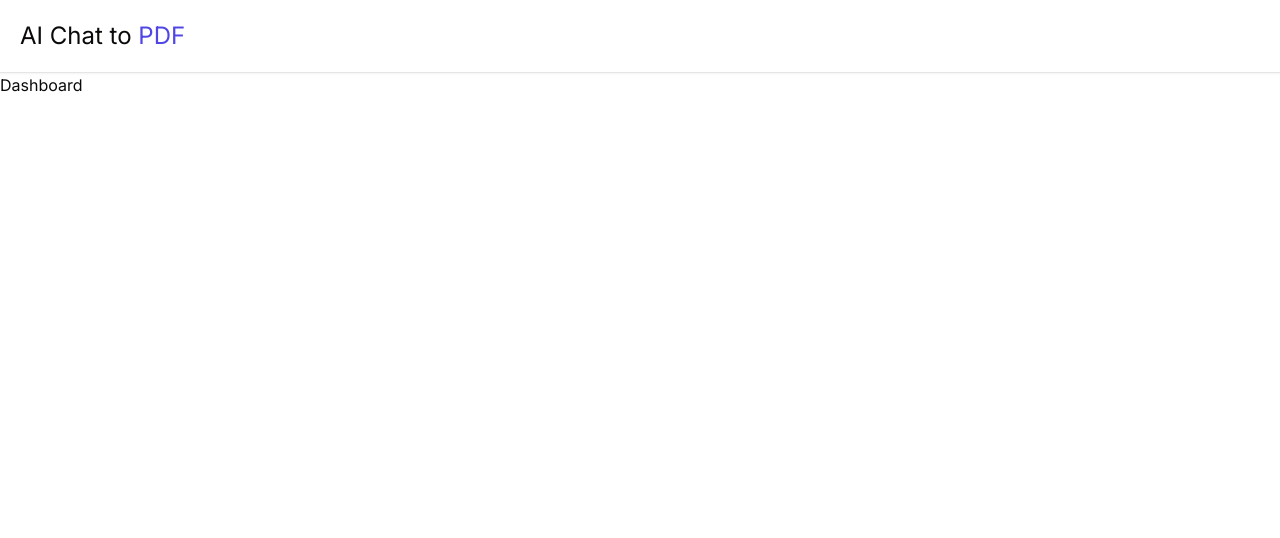
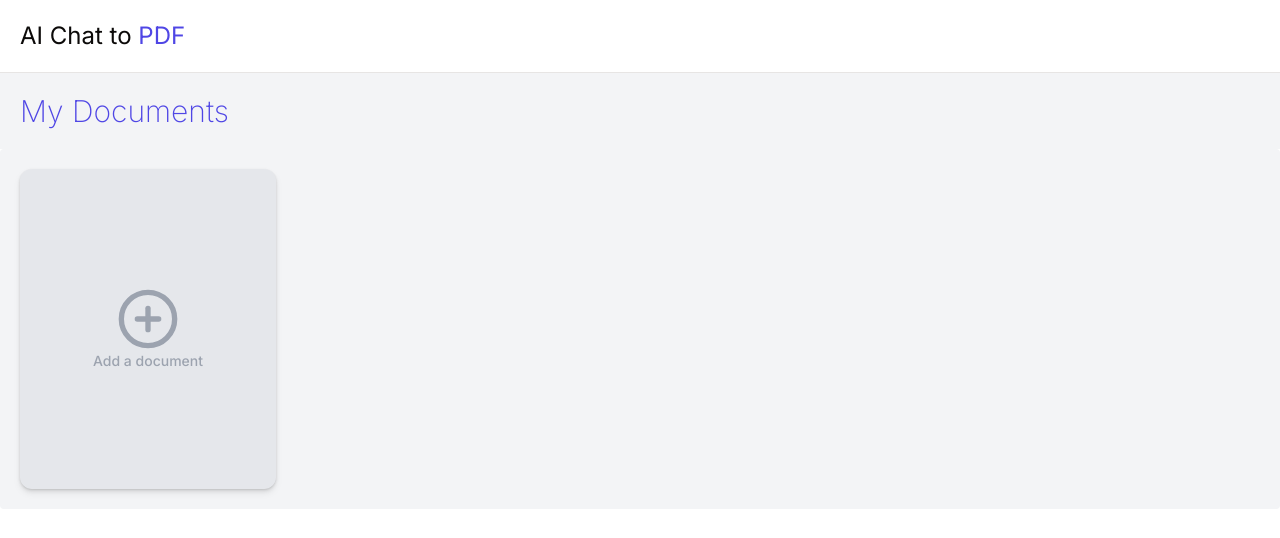
Before and after one commit to adamiku/ai-chat-with-pdf, a Next.js app: page /dashboard in a window 1280 px wide. Shown: the top 538 px of the page. Built offline with nearby package versions, Linux system fonts and the light colour scheme; no server answers.

Commit message:
feat(): add dashboard

```diff
--- a/app/dashboard/page.tsx
+++ b/app/dashboard/page.tsx
@@ -1,5 +1,16 @@
+import Documents from "@/components/Documents";
+
+export const dynamic = "force-dynamic";
+
 function Dashboard() {
-  return <div>Dashboard</div>;
+  return (
+    <div className="h-full max-w-7xl mx-auto">
+      <h1 className="text-3xl p-5 bg-gray-100 font-extralight text-indigo-600">
+        My Documents
+      </h1>
+
+      <Documents />
+    </div>
+  );
 }
-
 export default Dashboard;
--- /dev/null
+++ b/components/Documents.tsx
@@ -0,0 +1,11 @@
+import PlaceholderDocument from "./PlaceholderDocument";
+
+function Documents() {
+  return (
+    <div className="flex flex-wrap p-5 bg-gray-100 justify-center lg:justify-start rounded-sm gap-5 max-w-7xl mx-auto">
+      <PlaceholderDocument />
+    </div>
+  );
+}
+
+export default Documents;
--- /dev/null
+++ b/components/PlaceholderDocument.tsx
@@ -0,0 +1,25 @@
+"use client";
+
+import { PlusCircleIcon } from "lucide-react";
+import { useRouter } from "next/navigation";
+import { Button } from "./ui/button";
+
+function PlaceholderDocument() {
+  const router = useRouter();
+
+  const handleClick = () => {
+    // check if user is free tier and if they are over the file limit, push to the update page
+    router.push(`/dashboard/upload`);
+  };
+  return (
+    <Button
+      onClick={handleClick}
+      className="flex flex-col items-center w-64 h-80 rounded-xl bg-gray-200 drop-shadow-md text-gray-400"
+    >
+      <PlusCircleIcon className="h-16 w-16" />
+      <p>Add a document</p>
+    </Button>
+  );
+}
+
+export default PlaceholderDocument;
```
